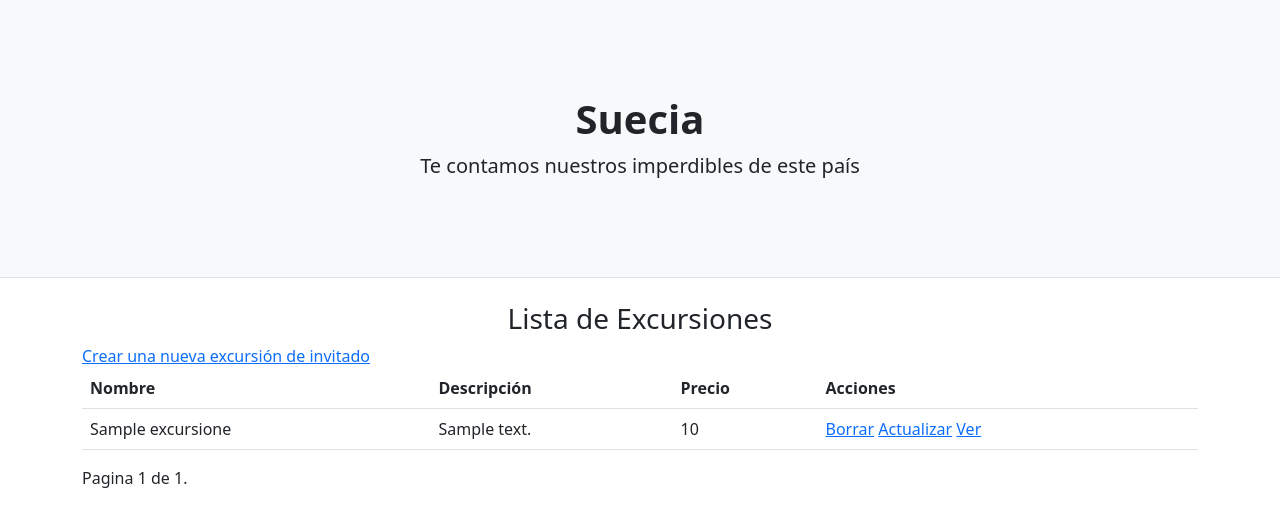
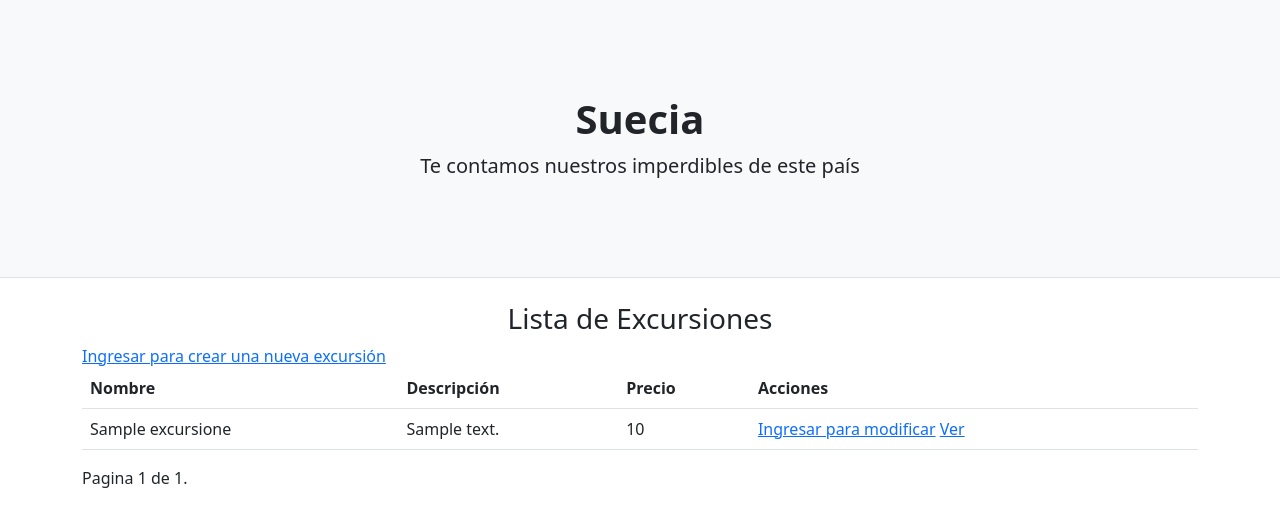
Before and after one commit to marinalgarcia/Proyecto_Final_Entrega, a Django app: page /excursiones/lista in a window 1280 px wide. Shown: the part 57-584 px from the top of the page. Run offline with Django 4.2, Linux system fonts and the light colour scheme; tables that the repository leaves empty hold one stand-in row (values such as "Sample post"); some libraries are stand-ins or nearby versions.

Commit message:
login en excursiones

```diff
--- a/excursiones/templates/excursiones/excursiones_list.html
+++ b/excursiones/templates/excursiones/excursiones_list.html
@@ -1,10 +1,17 @@
+
 {% extends 'blog/base.html' %}
 {% block contenido %}
+
 <div class="container">
 
 
     <h3 style="text-align:center"> Lista de Excursiones</h3>
-    <a href="{% url 'create-excursion' %}">Crear una nueva excursión de invitado</a>
+    {% if user.is_authenticated %}
+        <a href="{% url 'create-excursion' %}">Crear una nueva</a>
+        <a href="{% url 'blog-logout' %}">Salir</a>
+        {% else %}
+        <a href="{% url 'blog-login' %}"> Ingresar para crear una nueva excursión</a>
+    {% endif %}
     <br/>
     <table class="table">
         <tr>
@@ -21,8 +28,12 @@
                 <td>{{ excursiones.descripcion }}</td>
                 <td>{{ excursiones.precio }} </td>
                 <td>
-                    <a href="{% url 'delete-excursion' excursiones.id  %}">Borrar</a>
-                    <a href="{% url 'update-excursion' excursiones.id  %}">Actualizar</a>
+                    {% if user.is_authenticated %}
+                        <a href="{% url 'delete-excursion' excursiones.id  %}">Borrar</a>
+                        <a href="{% url 'update-excursion' excursiones.id  %}">Actualizar</a>
+                    {% else %}
+                        <a href="{% url 'blog-login' %}"> Ingresar para modificar</a>
+                    {% endif %}
                     <a href="{% url 'detail-excursion' excursiones.id  %}">Ver</a>
                 </td>
 
--- a/project/settings.py
+++ b/project/settings.py
@@ -128,5 +128,6 @@ STATIC_URL = 'static/'
 
 DEFAULT_AUTO_FIELD = 'django.db.models.BigAutoField'
 
+
 MEDIA_URL = "media/"
 MEDIA_ROOT = os.path.join(BASE_DIR, 'media')
```
